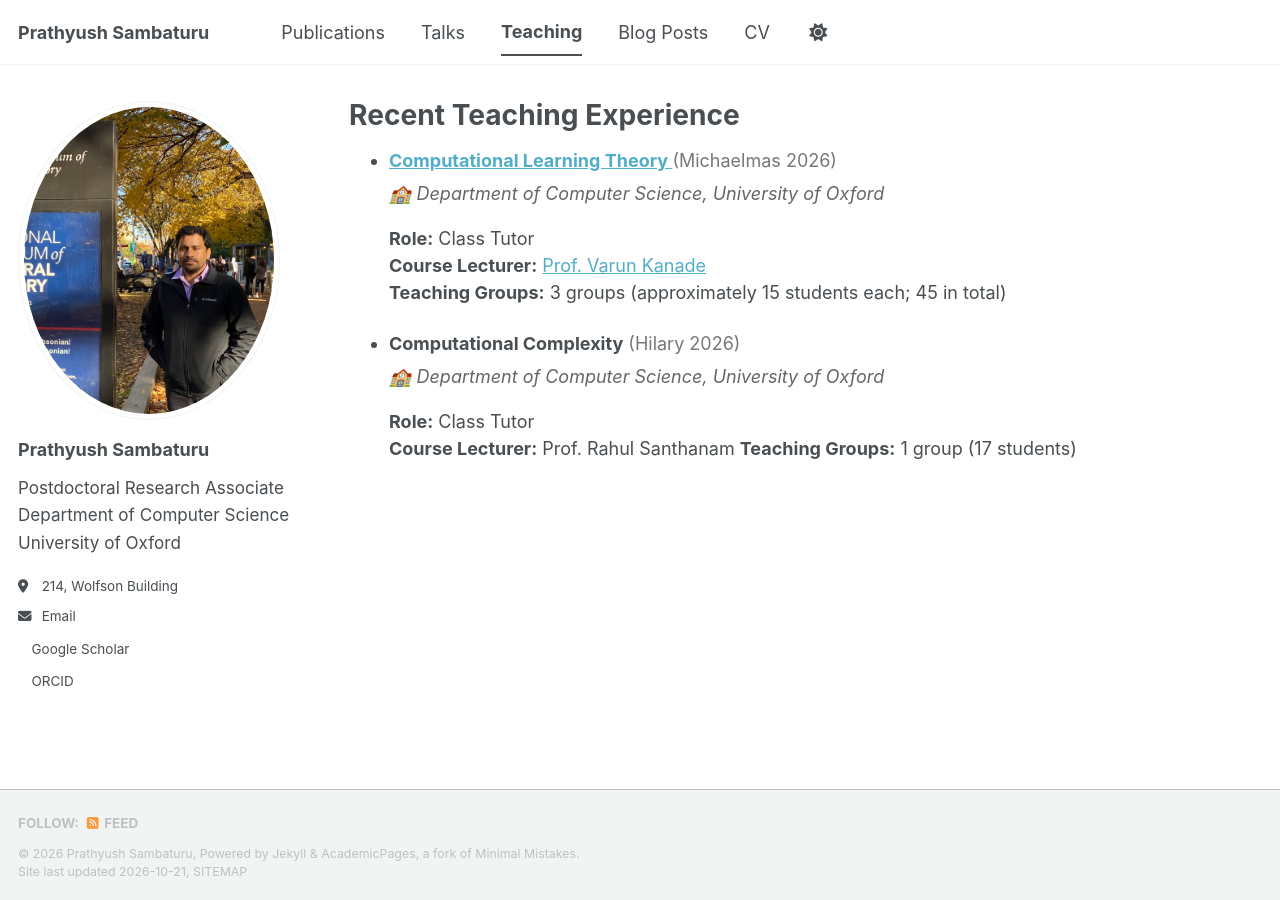
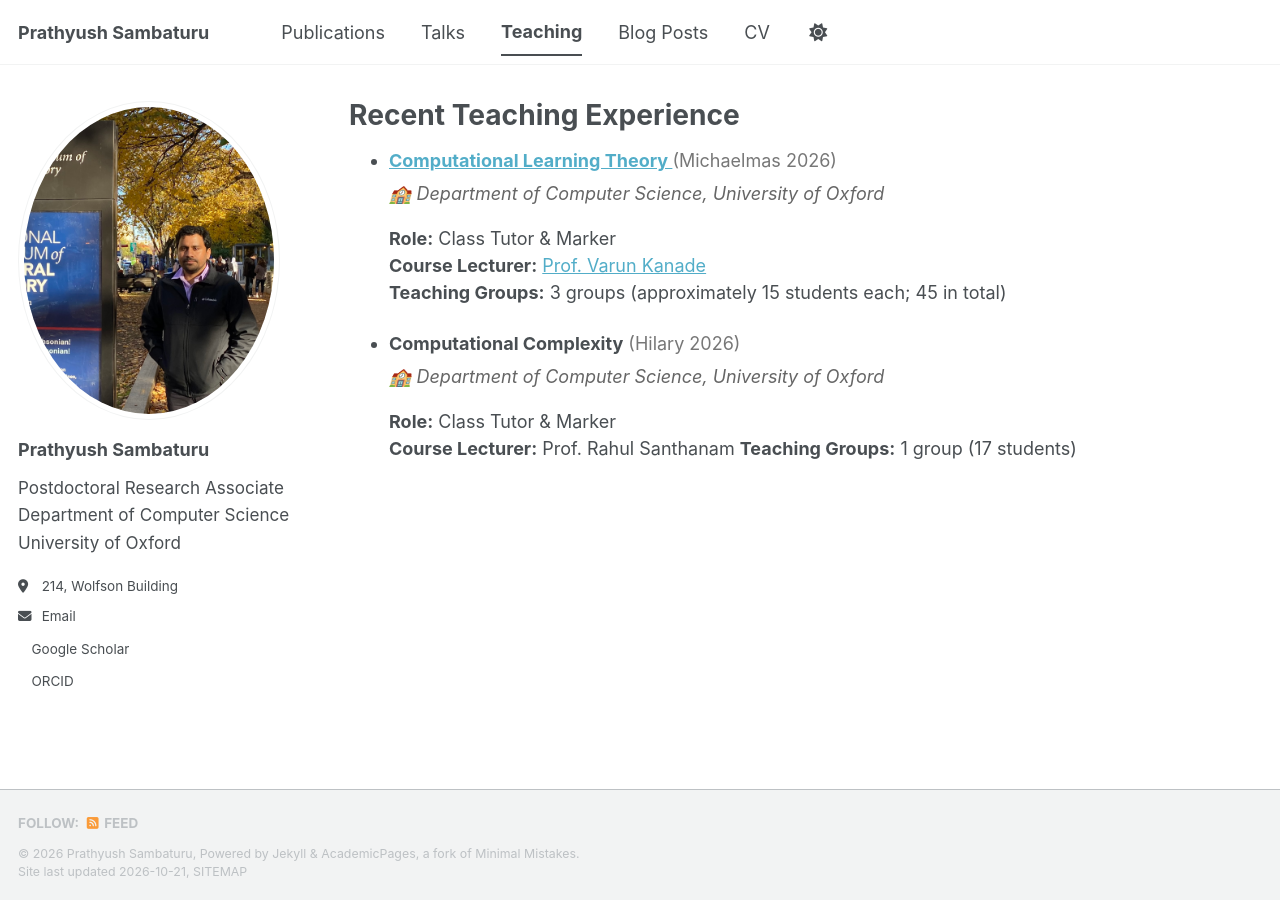
Before and after one commit to prathyushsambaturu1/prathyushsambaturu1.github.io, a Jekyll site: the page built from _pages/teaching.html, in a window 1280 px wide. Built offline with Jekyll 4.4.1, drawn with Linux system fonts in a browser that asks for light colours; a style sheet for code colours, icons or effects is not loaded.

Commit message:
Update teaching.html

```diff
--- a/_pages/teaching.html
+++ b/_pages/teaching.html
@@ -20,7 +20,7 @@ author_profile: true
     </p>
 
     <p>
-      <strong>Role:</strong> Class Tutor<br>
+      <strong>Role:</strong> Class Tutor & Marker<br>
       <strong>Course Lecturer:</strong>
       <a href="https://www.cs.ox.ac.uk/people/varun.kanade/website/">
         Prof. Varun Kanade
@@ -40,7 +40,7 @@ author_profile: true
     </p>
 
     <p>
-      <strong>Role:</strong> Class Tutor<br>
+      <strong>Role:</strong> Class Tutor & Marker<br>
       <strong>Course Lecturer:</strong>
       Prof. Rahul Santhanam
       <strong>Teaching Groups:</strong>
```
